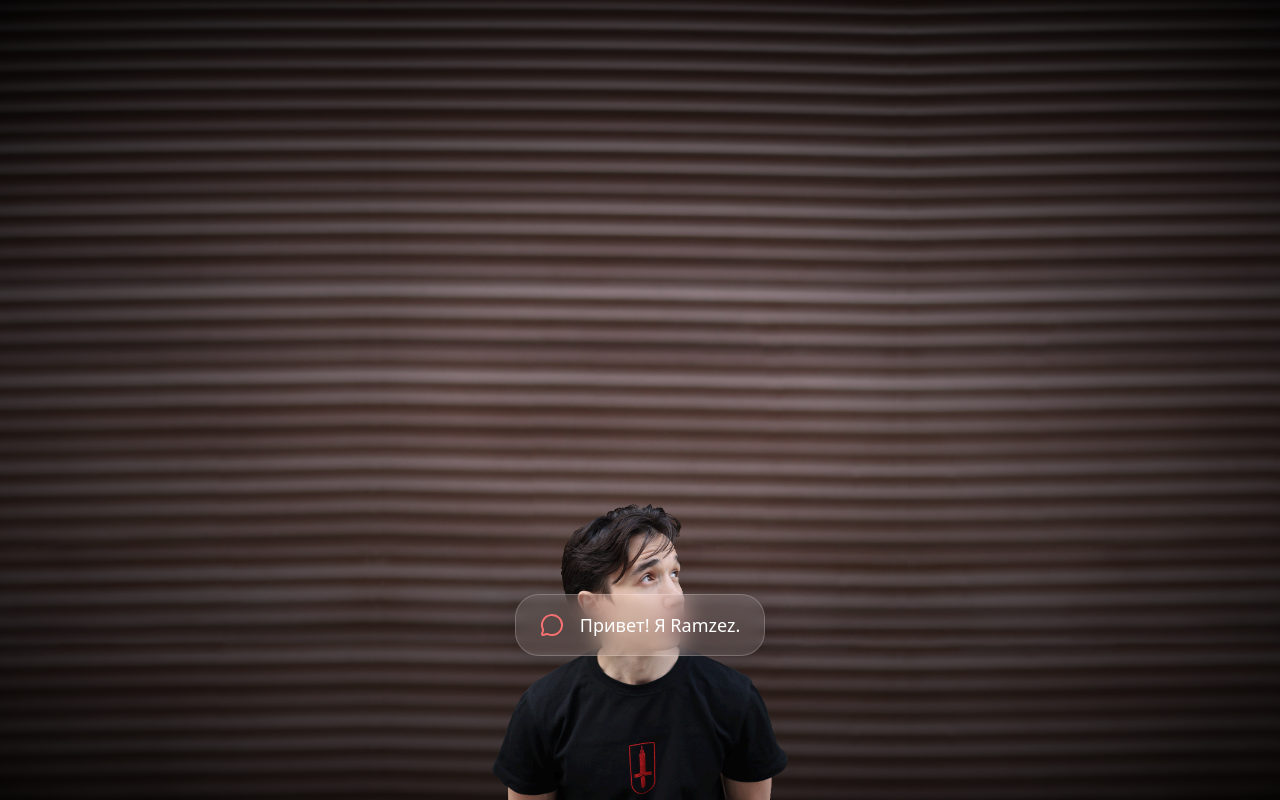
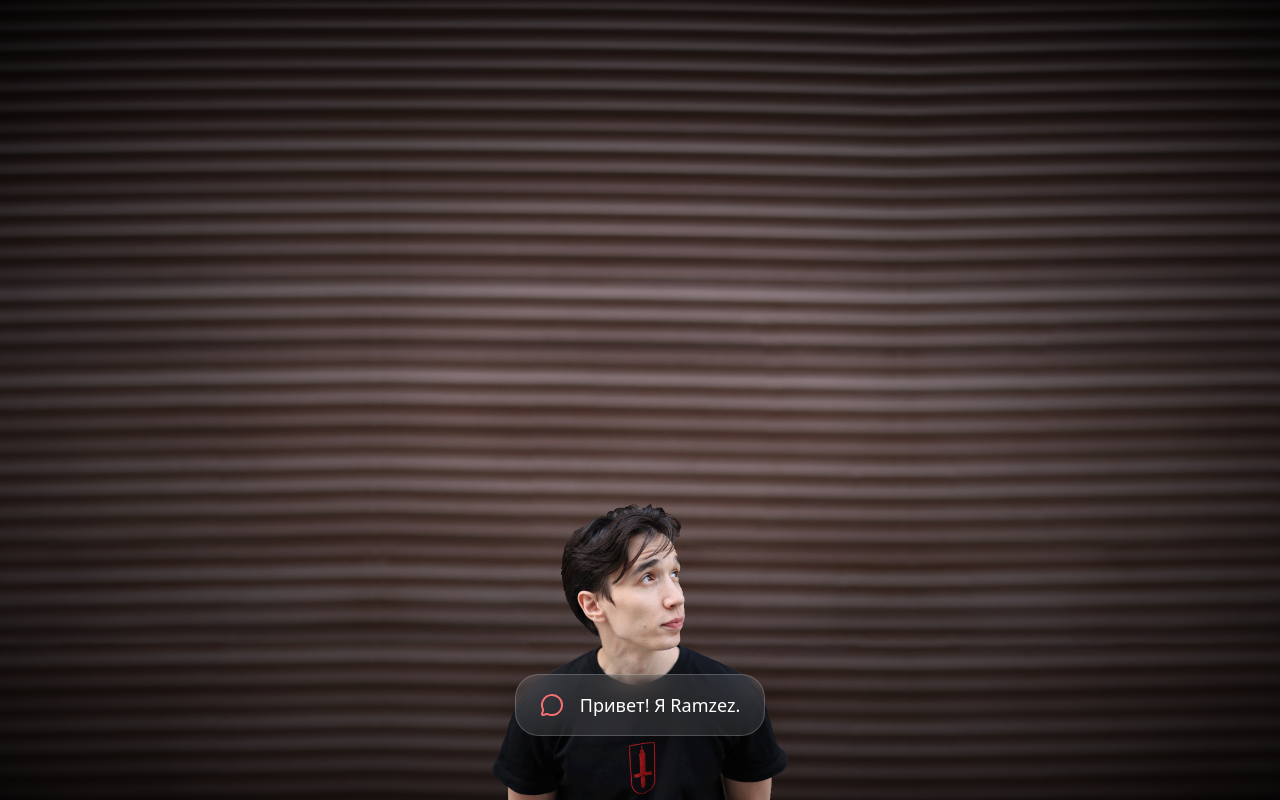
Before and after one commit to Ramzezzzzz/ramzez-portfolio, a React app: page / in a window 1280 px wide. Built offline with nearby package versions, Linux system fonts and the light colour scheme; the HTML template or start-up script is replaced by a standard one.

Commit message:
Исправлено положение диалогового облака

```diff
--- a/src/pages/HomePage.jsx
+++ b/src/pages/HomePage.jsx
@@ -67,7 +67,7 @@ export default function HomePage() {
         offset={layer3}
         className="absolute inset-0 z-20 pointer-events-none"
       >
-        <div className="h-full flex flex-col justify-end items-center pb-24 sm:pb-32 px-4">
+        <div className="h-full flex flex-col justify-end items-center pb-12 sm:pb-18 px-4">
           <AnimatePresence mode="wait">
             {!showInterface ? (
               <motion.div
```
